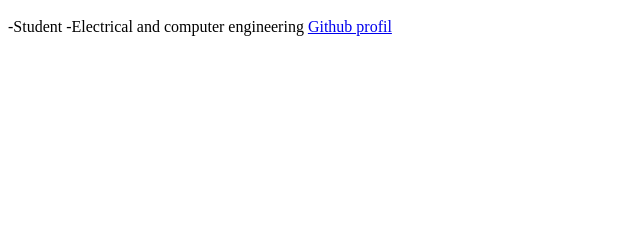
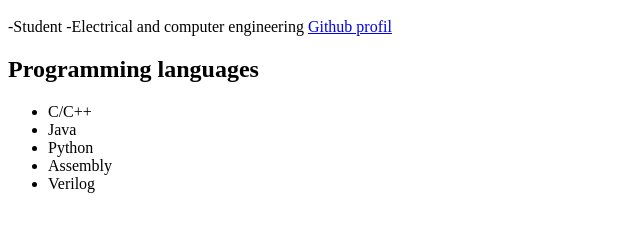
Before and after one commit to krantou/krantou.github.io, a plain HTML site: page index.html in a window 1280 px wide. Shown: the part 48-280 px from the top of the page, without its empty margins (0-640 px from the left). Drawn offline with Linux system fonts and the light colour scheme.

Commit message:
Update index.html

```diff
--- a/index.html
+++ b/index.html
@@ -6,5 +6,12 @@
   <body>
     <h1> Kalli Rantou </h1>
     <p> -Student -Electrical and computer engineering <a href="https://github.com/krantou"> Github profil </a> </p>
+    <h2> Programming languages </h2>
+    <ul class = "skills">
+      <li> C/C++ </li>
+      <li> Java </li>
+      <li> Python </li>
+      <li> Assembly </li>
+      <li> Verilog </li>
   </body>
 <html>
```
